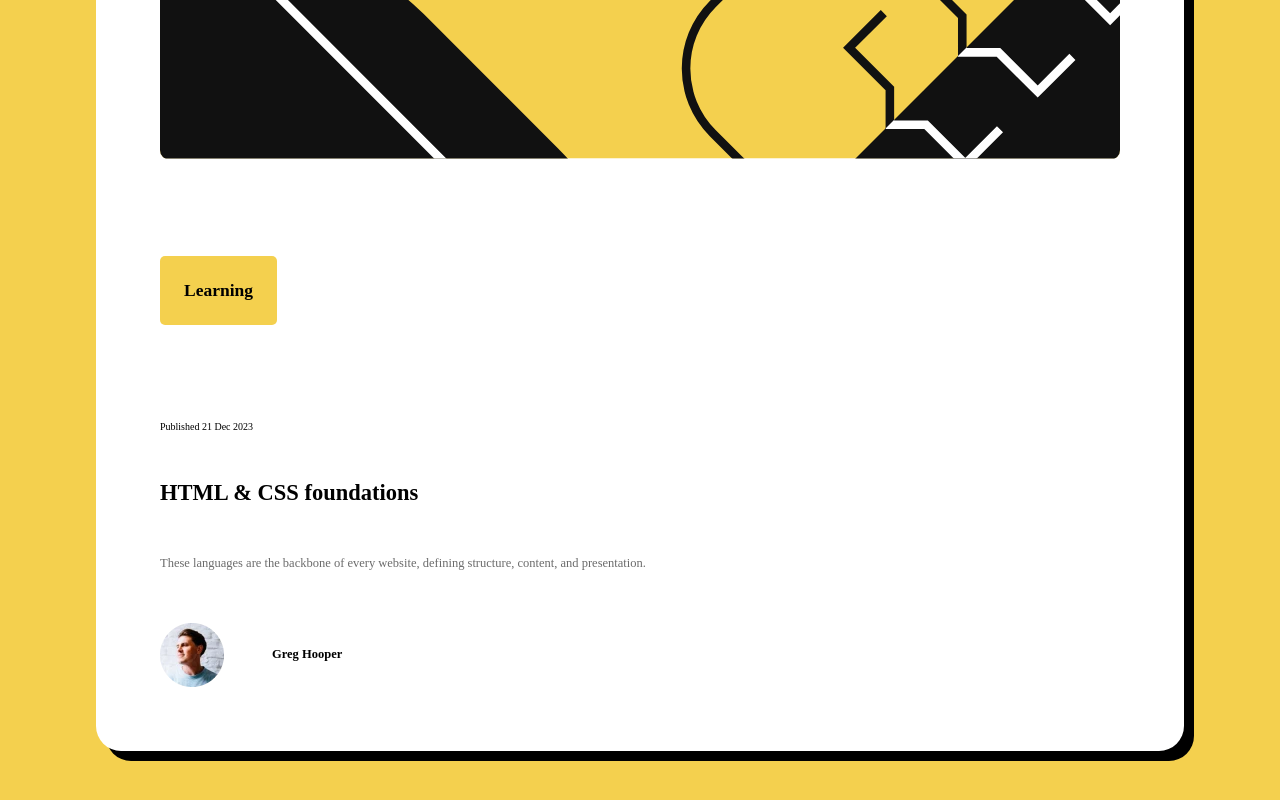
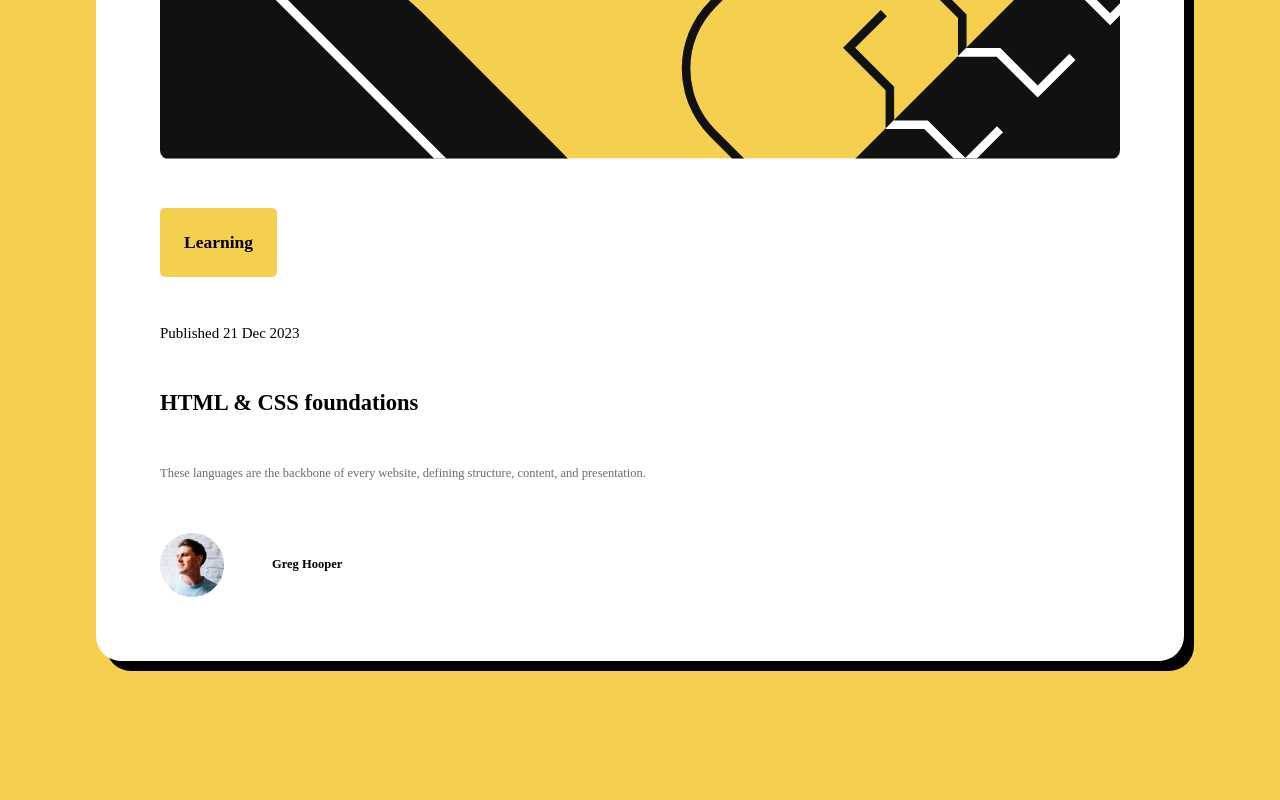
Before and after one commit to klperera/Blog-Preview-Card, a plain HTML site: page index.html in a window 1280 px wide. Shown: the part 926-1726 px from the top of the page. Drawn offline with Linux system fonts and the light colour scheme.

Commit message:
Update style.css

```diff
--- a/style.css
+++ b/style.css
@@ -27,7 +27,7 @@ body{
 }
 .container h2{
     display: inline-block;
-    margin: 10% 0;
+    margin: 5% 0;
     padding: 2.5%;
     background-color: hsl(47, 88%, 63%);
     border-radius: 5px;
@@ -35,6 +35,7 @@ body{
 }
 .date{
     margin-bottom: 5%;
+    font-size: 1.5rem;
 }
 .container h1{
     margin: 5% 0;
```
